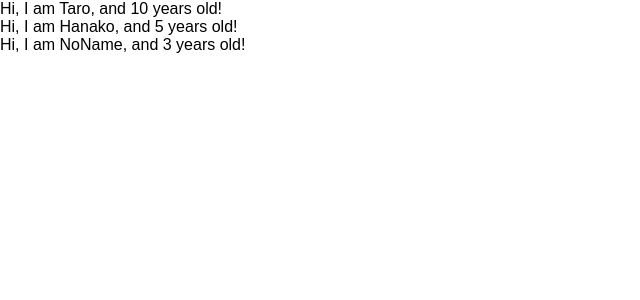
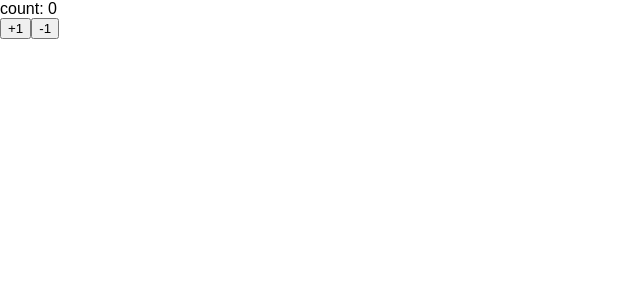
Before and after one commit to h1r0yuki8823/udemy-react-practice, a React (Create React App) app: page / in a window 1280 px wide. Shown: the top 300 px of the page, without its empty margins (0-640 px from the left). Built offline with nearby package versions, Linux system fonts and the light colour scheme.

Commit message:
learn state and setState

```diff
--- a/src/App.js
+++ b/src/App.js
@@ -1,32 +1,36 @@
-import React from 'react';
-import PropTypes from 'prop-types';
+import React , {Component} from 'react';
+
+
+const App = () => <Counter></Counter>
 
 
 
-const App = () => {
-  const profiles = [
-    {name: "Taro", age: 10},
-    {name: "Hanako", age: 5},
-    {name: "NoName", age: 3},
-  ]
-  return (
-  <div>
-    {
-      profiles.map((profile, index) => {
-        return <User name={profile.name} age={profile.age} key={index}/>
-      })
+class Counter extends Component{
+
+    constructor(props){
+      super(props)
+      console.log(this.state)
+      this.state = {count: 0}
     }
-  </div>
-  )
-}
 
-const User = (props) => {
-  return <div>Hi, I am {props.name}, and {props.age} years old!</div>
-}
+    handlePlusButton = () =>{
+      this.setState({ count: this.state.count + 1})
+    }
 
-User.propTypes = {
-  name: PropTypes.string,
-  age: PropTypes.number.isRequired
+    handleMinusButton = () =>{
+      this.setState({ count: this.state.count - 1})
+    }
+
+  render(){
+    return (
+      <React.Fragment>
+        <div>count: {this.state.count}</div>
+        <button onClick={this.handlePlusButton}>+1</button>
+        <button onClick={this.handleMinusButton}>-1</button>
+      </React.Fragment>
+    )
+  }
+
 }
 
 export default App;
```
